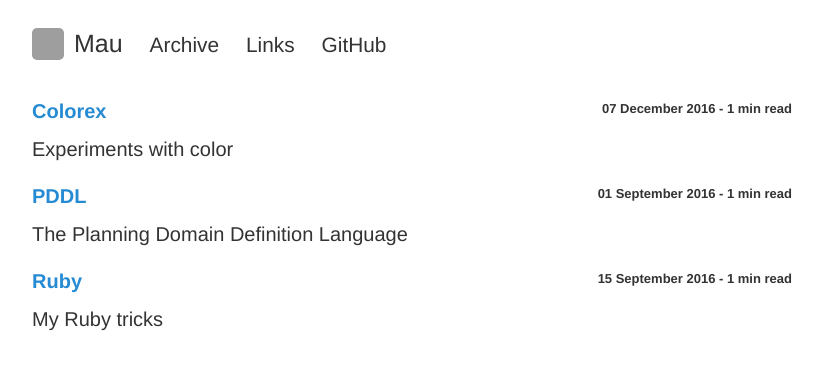
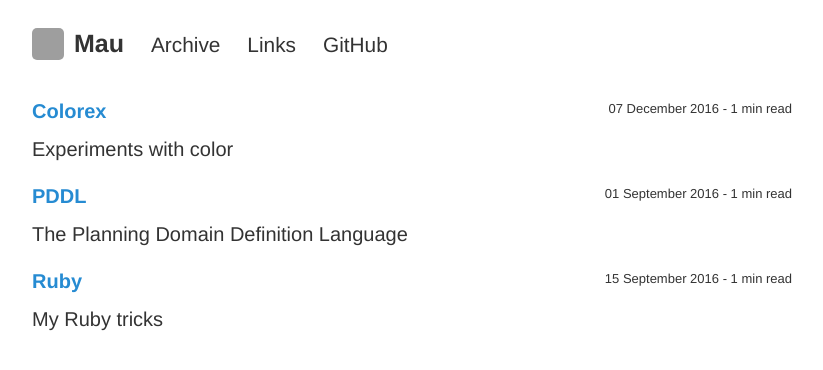
Before and after one commit to Maumagnaguagno/maumagnaguagno.github.io, a Jekyll site: the page built from archive.md, in a window 1280 px wide. Shown: the top 370 px of the page, without its empty margins (228-1051 px from the left). Built offline with Jekyll 4.4.1, drawn with Linux system fonts in a browser that asks for light colours; our own code applies the rules of GitHub Pages for plain Markdown files; grey boxes are pictures that could not be loaded.

Commit message:
Revert to b usage

```diff
--- a/_includes/page_info.html
+++ b/_includes/page_info.html
@@ -1,4 +1,4 @@
 {% if page.date %}
   {% assign words = content | number_of_words %}
-  <p style="font-size:small;font-weight:bold;float:right;">{{ page.date | date_to_long_string }} -{% if words < 360 %} 1 min {% else %} {{ words | divided_by:180 }} mins {% endif %}read</p>
+  <p style="font-size:small;float:right;">{{ page.date | date_to_long_string }} -{% if words < 360 %} 1 min {% else %} {{ words | divided_by:180 }} mins {% endif %}read</p>
 {% endif %}
--- a/_layouts/default.html
+++ b/_layouts/default.html
@@ -18,7 +18,7 @@ layout: compress
 <body>
 
 <header>
-  <a href="/"><img src="https://avatars2.githubusercontent.com/u/11094484" alt="" style="font-weight:bold;float:left;margin-right:10px" height="32" width="32">{{ site.title }}</a>
+  <a href="/"><img src="https://avatars2.githubusercontent.com/u/11094484" alt="" style="float:left;margin-right:10px" height="32" width="32"><b>{{ site.title }}</b></a>
   <a href="archive"><small>Archive</small></a>
   <a href="links"><small>Links</small></a>
   <a href="https://github.com/Maumagnaguagno"><small>GitHub</small></a>
```
